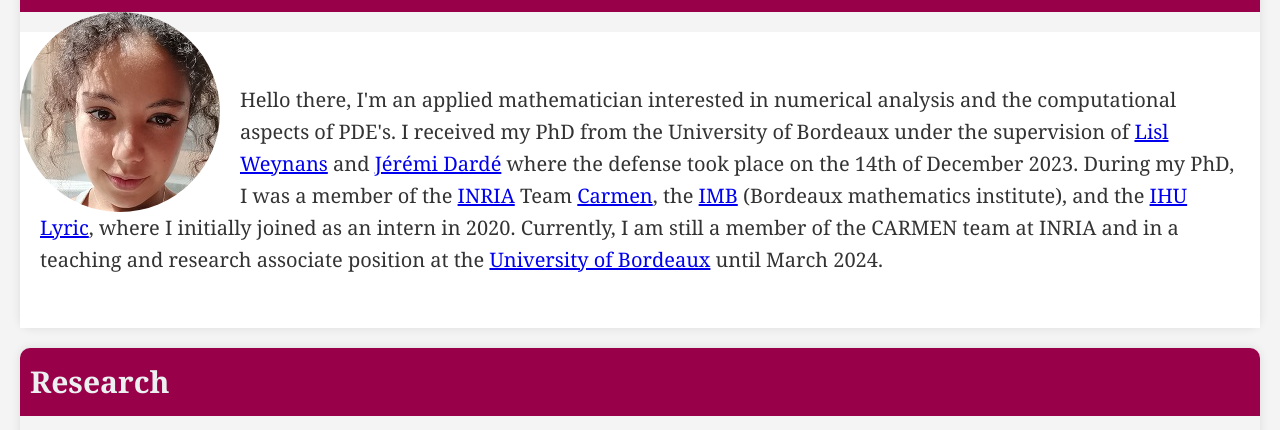
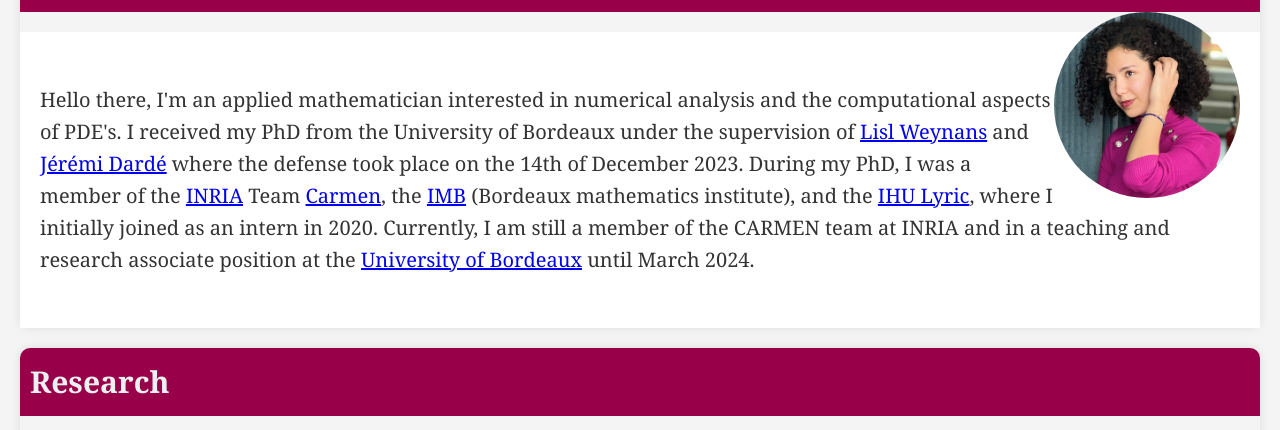
Before and after one commit to niaminasr/niaminasr.github.io, a plain HTML site: page index.html in a window 1280 px wide. Shown: the part 370-800 px from the top of the page. Drawn offline with Linux system fonts and the light colour scheme.

Commit message:
qua  commit

```diff
--- a/index.html
+++ b/index.html
@@ -86,10 +86,10 @@
         }
 
         img {
-            max-width: 100%;
+            max-width: 15%;
             height: auto;
             border-radius: 100%;
-            float: left;
+            float: right;
             margin-right: 20px;
         }
 
@@ -138,7 +138,7 @@
 
     <section id="interests">
         <h2>About Me</h2>
-        <img src="photo_Niami.jpg" alt="Niami Nasr">
+        <img src="image_page_web.jpg" alt="Niami Nasr">
         <p>
             <br>
             Hello there, I'm an applied mathematician interested in numerical analysis and the computational aspects
```
Also changed, not shown: image_page_web.jpg (added).
